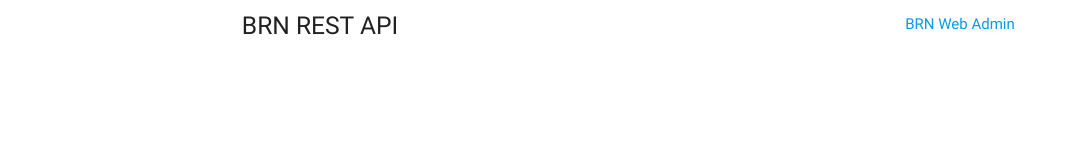
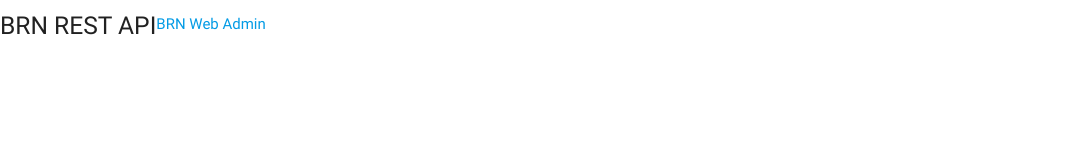
Before and after one commit to fauzanlbs/brn-web-new, a website: page public/index.html in a window 1280 px wide. Shown: the whole page, without its empty margins (0-1075 px from the left). Drawn offline with nearby package versions, Linux system fonts and the light colour scheme.

Commit message:
update index

```diff
--- a/public/index.html
+++ b/public/index.html
@@ -15,10 +15,9 @@
 </head>
 
 <body>
-  <div class="valign-wrapper">
-    <h5 class="valign center" style="width: 100%;">BRN REST API</h5>
-    <a class="valign center" style="width: 100%;" href="https://www.brnjuara.com">BRN Web Admin
-    </a>
+  <div class="valign-wrapper valign center">
+    <h5>BRN REST API</h5>
+    <a href="https://www.brnjuara.com">BRN Web Admin</a>
   </div>
 </body>
 
```
